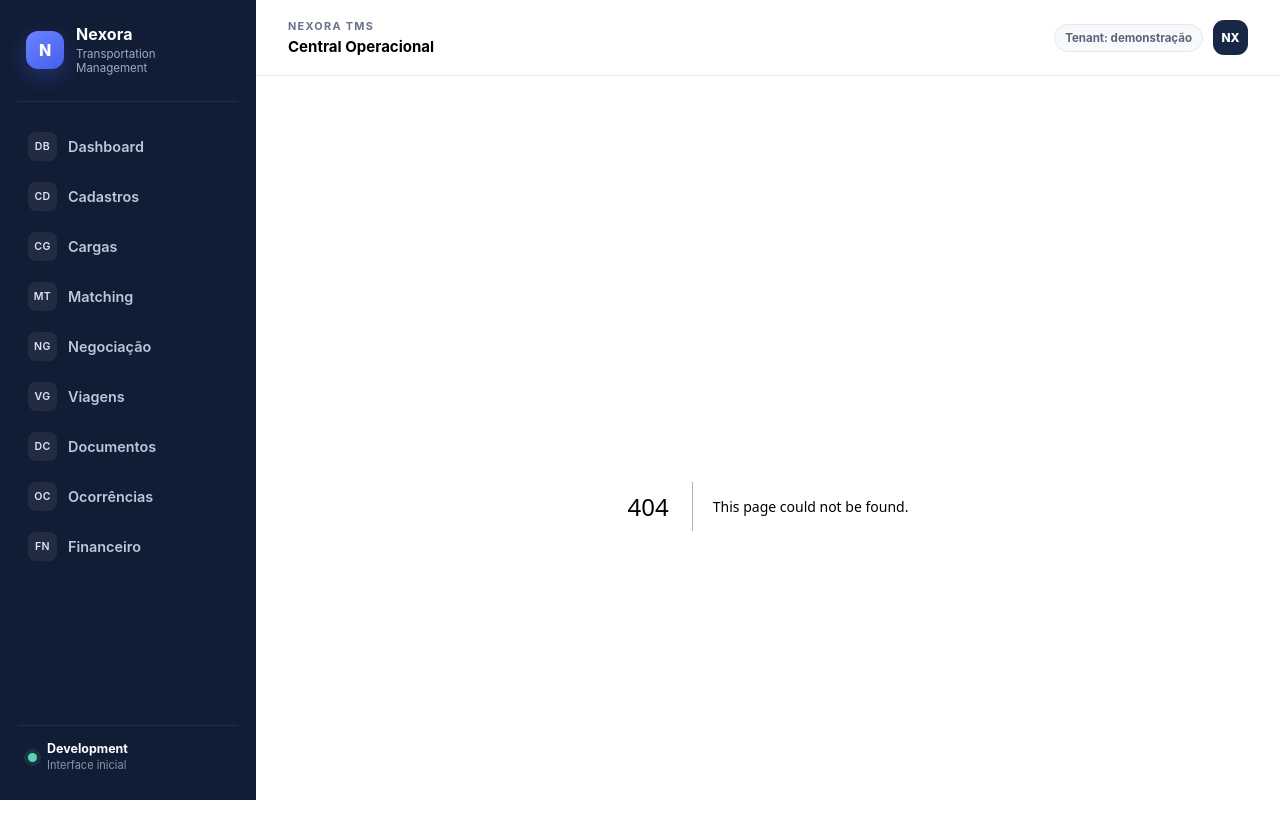
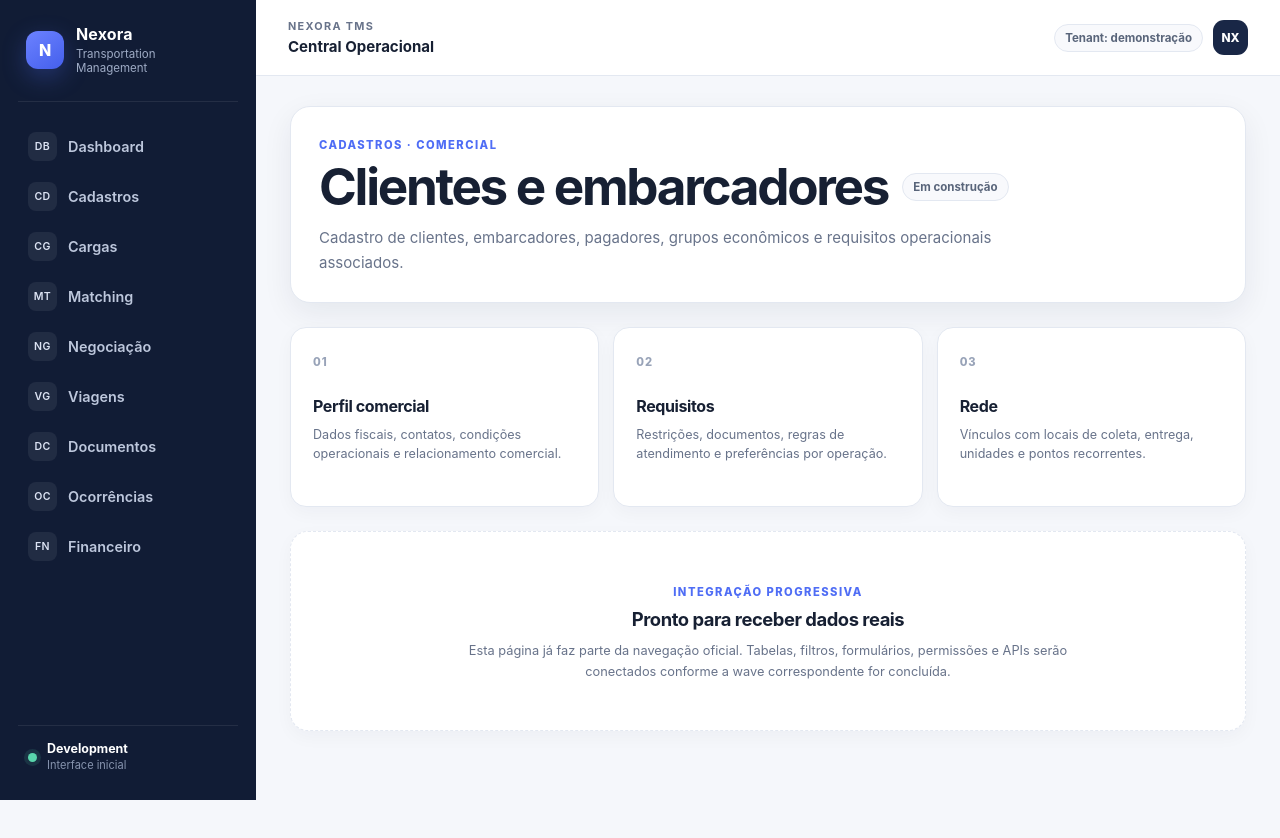
Before and after one commit to brunabarrichello/nexora-tms, a Next.js app in the folder apps/web/: page /cadastros/clientes in a window 1280 px wide. Before the commit this address had no page. Shown: the top 838 px of the page. After the commit the page ends 800 px from the top, so only its background shows below. Built offline with nearby package versions, Linux system fonts and the light colour scheme.

Commit message:
feat(web): add customers registration page

```diff
--- /dev/null
+++ b/apps/web/app/cadastros/clientes/page.tsx
@@ -0,0 +1,17 @@
+import { ModulePage } from '../../_components/module-page';
+
+export default function ClientesPage() {
+  return (
+    <ModulePage
+      eyebrow="Cadastros · Comercial"
+      title="Clientes e embarcadores"
+      description="Cadastro de clientes, embarcadores, pagadores, grupos econômicos e requisitos operacionais associados."
+      status="Em construção"
+      highlights={[
+        { title: 'Perfil comercial', description: 'Dados fiscais, contatos, condições operacionais e relacionamento comercial.' },
+        { title: 'Requisitos', description: 'Restrições, documentos, regras de atendimento e preferências por operação.' },
+        { title: 'Rede', description: 'Vínculos com locais de coleta, entrega, unidades e pontos recorrentes.' },
+      ]}
+    />
+  );
+}
```
